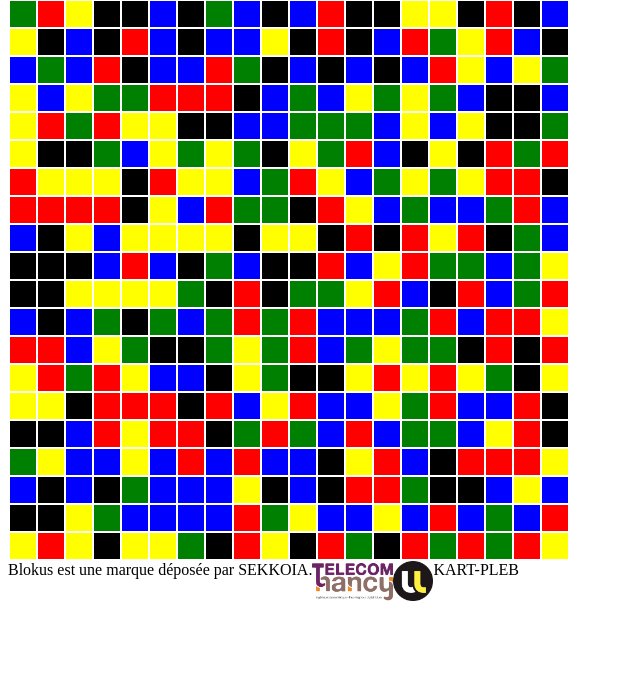
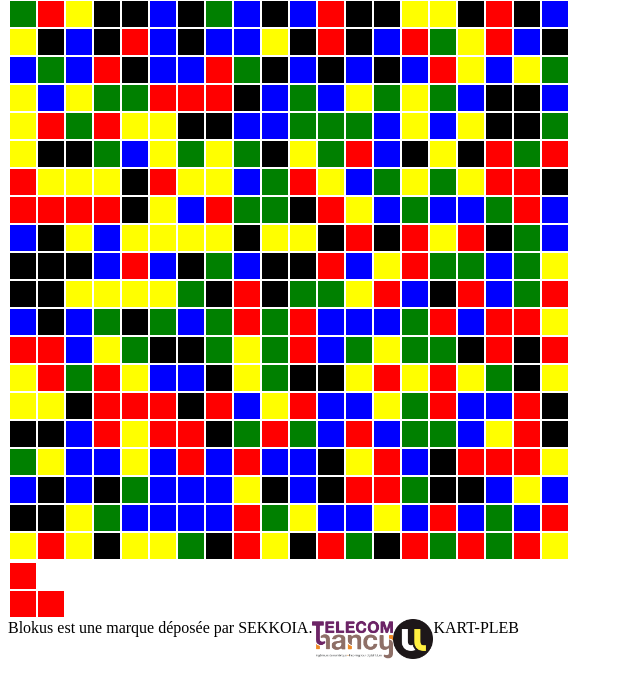
Before and after one commit to ac-poisot/pp2i-blokus, a Flask app: page /game in a window 1280 px wide. Shown: the part 54-752 px from the top of the page, without its empty margins (0-640 px from the left). Run offline with Flask 3, Linux system fonts and the light colour scheme; style sheets or scripts are compiled from the project's sources.

Commit message:
Added a jinja macro to represent the pieces available

```diff
--- /dev/null
+++ b/static/css/piece.css
@@ -0,0 +1,16 @@
+.piece td {
+  width: 3vh;
+  height: 3vh;
+}
+.piece .c1 {
+  background-color: red;
+}
+.piece .c2 {
+  background-color: green;
+}
+.piece .c3 {
+  background-color: yellow;
+}
+.piece .c4 {
+  background-color: blue;
+}/*# sourceMappingURL=piece.css.map */
--- /dev/null
+++ b/static/css/piece.scss
@@ -0,0 +1,22 @@
+.piece {
+    td {
+        width:3vh;
+        height: 3vh;
+    }
+
+    .c1 {
+        background-color: red;
+    }
+
+    .c2 {
+        background-color: green;
+    }
+
+    .c3 {
+        background-color: yellow;
+    }
+
+    .c4 {
+        background-color: blue;
+    }
+}
--- a/templates/game.html
+++ b/templates/game.html
@@ -18,7 +18,11 @@
         {% endfor %}
     </table>
 
+    {% from 'piece.txt' import piece %}
+    {{ piece([[1, 0], [1, 1]]) }}
+
     <script src="{{url_for('static', filename='updateGrid.js')}}"></script>
     <link rel="stylesheet" href="{{url_for('static', filename='css/grid.css')}}">
+    <link rel="stylesheet" href="{{url_for('static', filename='css/piece.css')}}">
 </body>
 </html>
--- /dev/null
+++ b/templates/piece.txt
@@ -0,0 +1,11 @@
+{% macro piece(shape) -%}
+<table class="piece">
+    {% for line in shape %}
+        <tr>
+            {% for cell in line %}
+                <td class="c{{cell if cell != 0 else ''}}"></td>
+            {% endfor %}
+        </tr>
+    {% endfor %}
+</table>
+{%- endmacro %}
```
